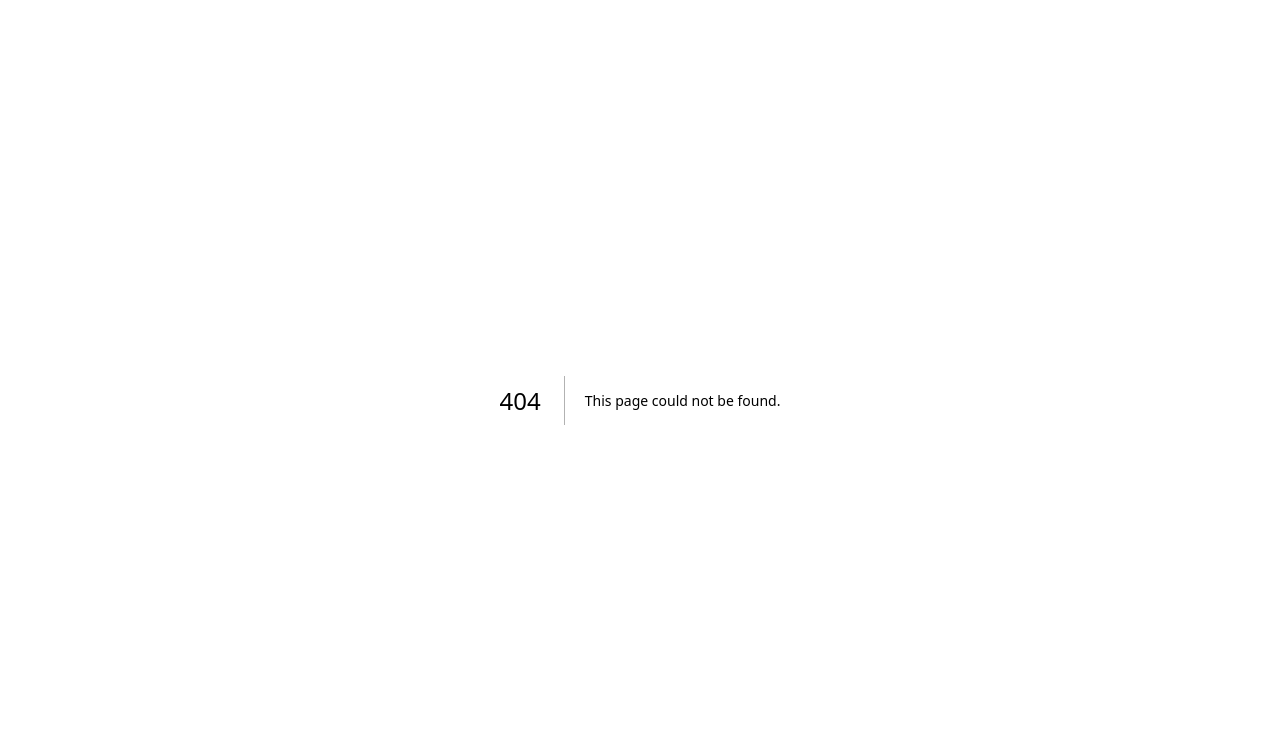
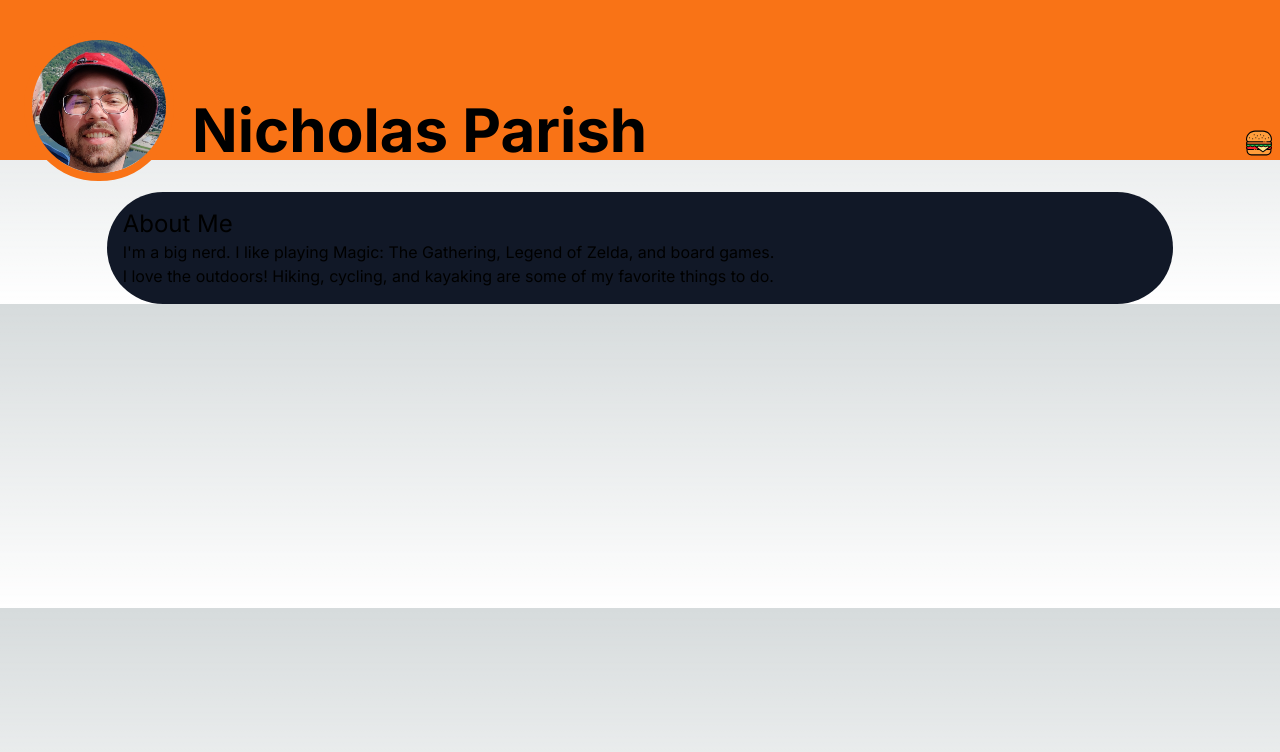
Before and after one commit to JeanJoblin/Portfolio, a Next.js app: page /about in a window 1280 px wide. Before the commit this address had no page. Shown: the top 752 px of the page. Built offline with nearby package versions, Linux system fonts and the light colour scheme.

Commit message:
make new pages

```diff
--- /dev/null
+++ b/app/about/page.jsx
@@ -0,0 +1,9 @@
+export default function About() {
+  return(
+    <div className='w-11/12 sm:w-5/6 mx-auto bg-gray-900 mt-8 p-4 rounded-[66px]'>
+      <h1 className=" text-2xl bold ">About Me</h1>
+      <p>I'm a big nerd. I like playing Magic: The Gathering, Legend of Zelda, and board games.</p>
+      <p>I love the outdoors! Hiking, cycling, and kayaking are some of my favorite things to do.</p>
+    </div>
+  )
+}
--- /dev/null
+++ b/app/contact/page.jsx
@@ -0,0 +1,9 @@
+export default function Contact() {
+  return(
+    <div className='w-11/12 sm:w-5/6 mx-auto bg-gray-900 mt-8 p-4 rounded-[66px]'>
+      <h1 className=" text-2xl bold ">About Me</h1>
+      <p>I'm a big nerd. I like playing Magic: The Gathering, Legend of Zelda, and board games.</p>
+      <p>I love the outdoors! Hiking, cycling, and kayaking are some of my favorite things to do.</p>
+    </div>
+  )
+}
--- a/app/layout.tsx
+++ b/app/layout.jsx
@@ -10,14 +10,11 @@ export const metadata = {
   description: 'My portfolio page',
 }
 
-export default function RootLayout({
-  children,
-}: {
-  children: React.ReactNode
-}) {
+export default function Layout({children}) {
   return (
     <html lang="en">
       <body className={inter.className}>
+        <Header />
         <main>
           {children}
         </main>
--- a/app/navbar.jsx
+++ b/app/navbar.jsx
@@ -1,18 +1,19 @@
 
 const navItems = [
-  {title: 'Projects',},
-  {title: 'Aboot',},
-  {title: 'Contact',}
+  {title: 'Projects', href:'/projects'},
+  {title: 'Aboot', href:'/about'},
+  {title: 'Contact', href:'/contact'}
 ]
 
 function displayNavItems() {
   return (
-    navItems.map(item => {
+    navItems.map((item, ind) => {
       return (
         <>
           <a
             href={item.href}
             className={` ml-2 h-20 block pt-1 hover:cursor-pointer `}
+            key={ind}
           >
             {item.title}
           </a>
--- a/app/page.jsx
+++ b/app/projects/page.jsx
@@ -1,8 +1,6 @@
-import Header from './header'
-import Navbar from './navbar.jsx'
-import Project from './proj.jsx'
+import Project from './proj'
 
-export default function Home() {
+export default function Projects() {
 
   const swn = {
     image: '/../public/testpfp.jpg',
@@ -21,9 +19,9 @@ export default function Home() {
 
   function displayProjects(projectArray) {
     return (
-      projectArray.map(proj => {
+      projectArray.map((proj, ind) => {
         return (
-          <Project proj={proj} />
+          <Project proj={proj} ind={ind} />
         )
       })
     )
@@ -32,7 +30,6 @@ export default function Home() {
   const projects = [swn, mrnh];
   return (
     <>
-      <Header />
       {displayProjects(projects)}
     </>
   )
--- a/app/proj.jsx
+++ b/app/projects/proj.jsx
@@ -1,9 +1,9 @@
 import Image from 'next/image'
 
-export default function Proj( { proj } ) {
+export default function Proj( { proj }, ind ) {
   const {image, title, brief, siteLink, gitLink} = proj;
   return (
-      <div className=' w-11/12 sm:w-5/6 mx-auto bg-gray-900 mt-8 p-4 rounded-[66px]'>
+      <div className=' w-11/12 sm:w-5/6 mx-auto bg-gray-900 mt-8 p-4 rounded-[66px]' key={ind}>
         <Image
           src={image}
           alt={`example of ${title}`}
--- a/tsconfig.json
+++ b/tsconfig.json
@@ -23,6 +23,6 @@
       "@/*": ["./*"]
     }
   },
-  "include": ["next-env.d.ts", "**/*.ts", "**/*.tsx", ".next/types/**/*.ts", "app/page.jsx", "app/pfp.jsx", "app/proj.jsx"],
+  "include": ["next-env.d.ts", "**/*.ts", "**/*.tsx", ".next/types/**/*.ts", ".next/server/pages/projects/index.jsx", "app/pfp.jsx", "app/projects/proj.jsx", "app/layout.jsx"],
   "exclude": ["node_modules"]
 }
```
